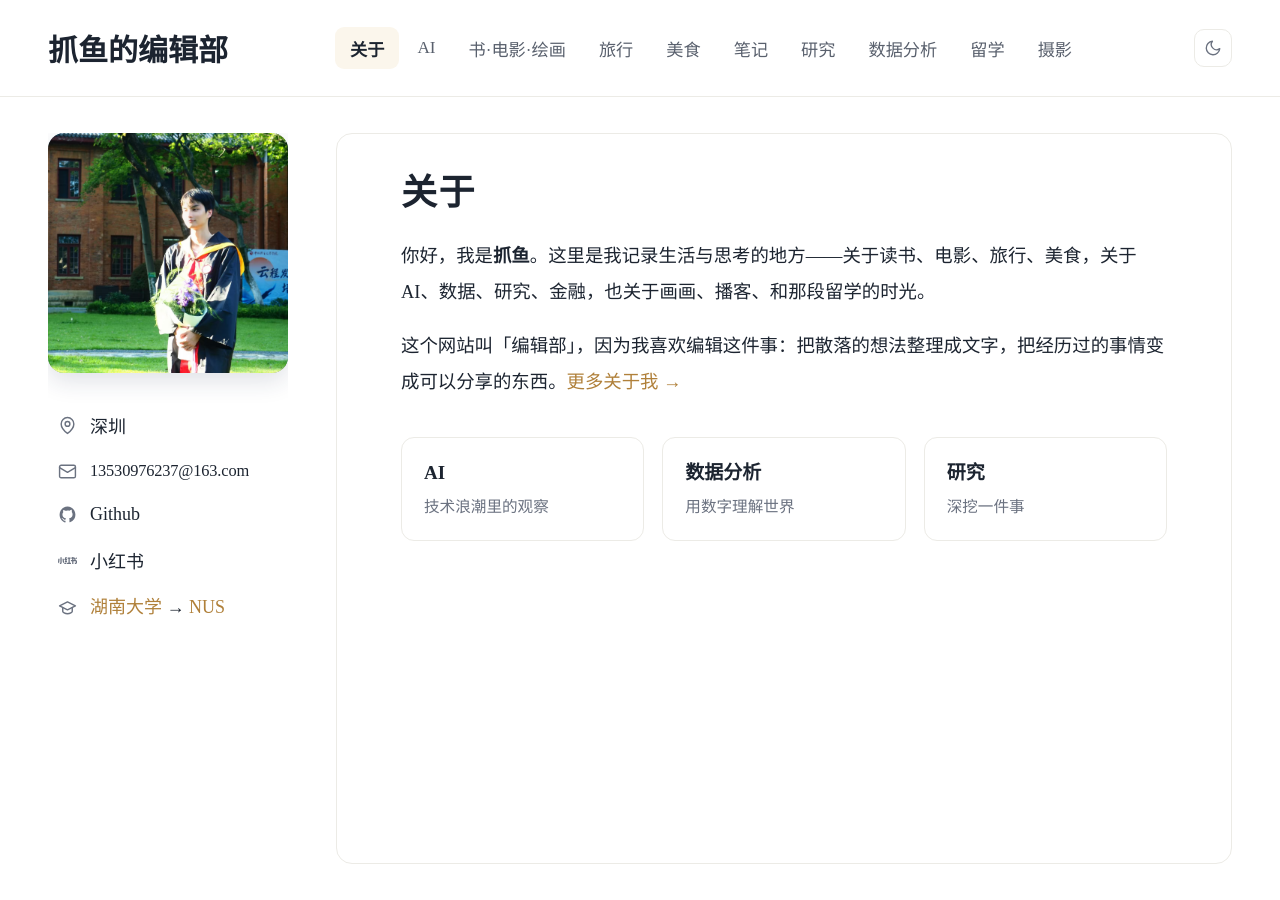
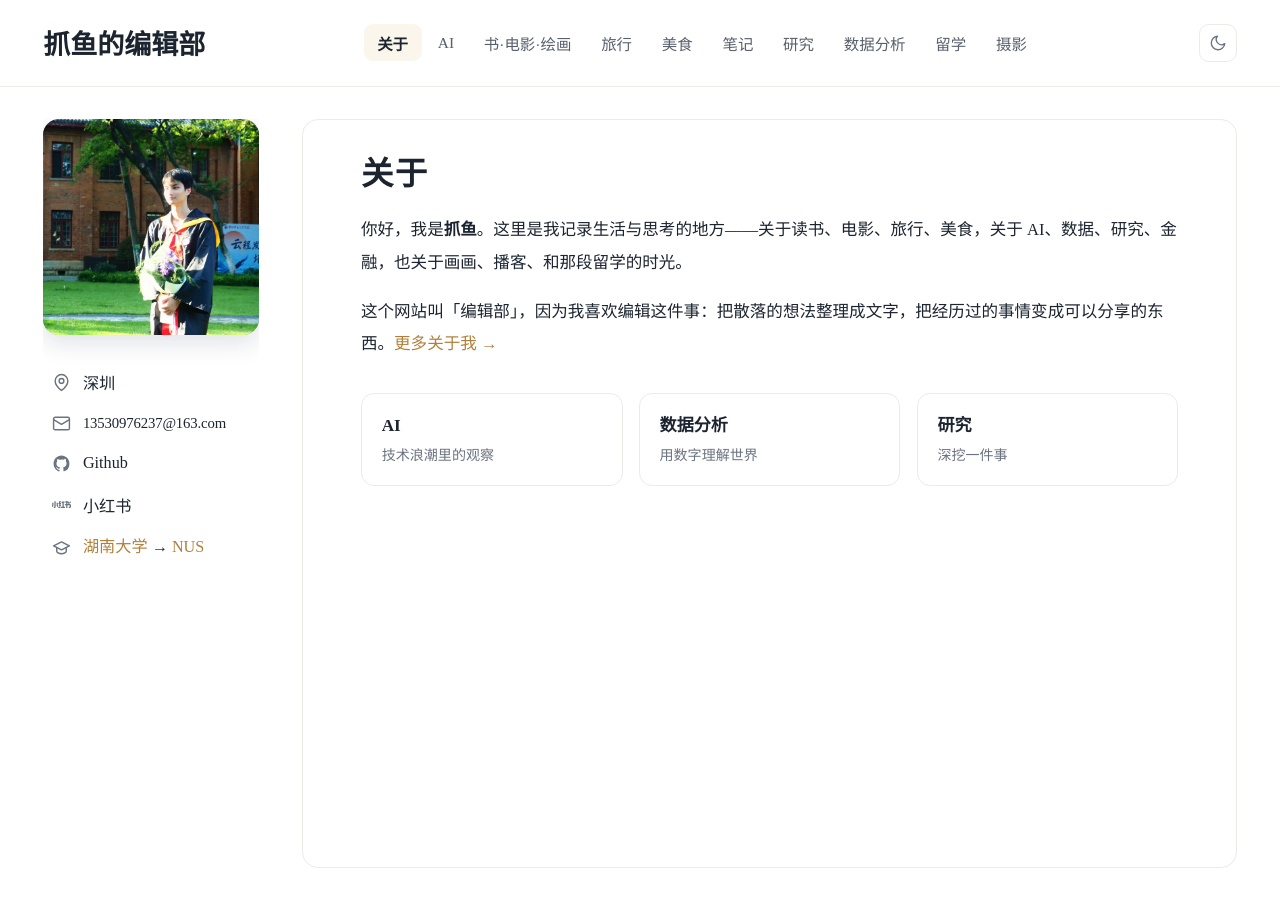
Before and after one commit to haoyu-zhu/me, an MkDocs documentation site: the page built from docs/index.md, in a window 1280 px wide. Built offline with MkDocs 1.6.1 and Material for MkDocs 9.7.7, drawn with Linux system fonts in a browser that asks for light colours; a style sheet for code colours, icons or effects is not loaded.

Commit message:
全站基准缩放调为 90% 观感:锁定根字号 112.5%,宽度 1368px/216px
Co-Authored-By: Claude Opus 4.8 <noreply@anthropic.com>

```diff
--- a/docs/stylesheets/extra.css
+++ b/docs/stylesheets/extra.css
@@ -29,6 +29,10 @@
 
 body, .md-content { font-family: "LXGW WenKai", "Noto Serif SC", serif; }
 
+/* 统一根字号：Material 默认在宽屏(≥2000px)自动放大字号到 137.5%/150%，
+   这里锁死为 125% × 0.9 = 112.5%，全站呈"90% 缩放"的观感，任何屏宽一致 */
+html { font-size: 112.5% !important; }
+
 /* ============================================================
    全站统一外壳：满屏纯白，顶栏 + 左栏固定，仅内容区滚动
    ============================================================ */
@@ -49,7 +53,7 @@ body {
 /* ---------- 顶部标签栏 ---------- */
 .site-top { flex-shrink: 0; background: var(--home-card-bg); }
 .site-top-inner {
-  max-width: 1520px;
+  max-width: 1368px;
   margin: 0 auto;
   padding: 1.3rem 2.4rem;
   display: flex;
@@ -104,12 +108,12 @@ body {
 .md-main { flex: 1; min-height: 0; overflow: hidden; }
 .md-main__inner {
   box-sizing: border-box;
-  max-width: 1520px;
+  max-width: 1368px;
   margin: 0 auto;
   height: 100%;
   padding: 1.8rem 2.4rem;
   display: grid;
-  grid-template-columns: 240px 1fr;
+  grid-template-columns: 216px 1fr;
   gap: 2.4rem;
 }
 
```
